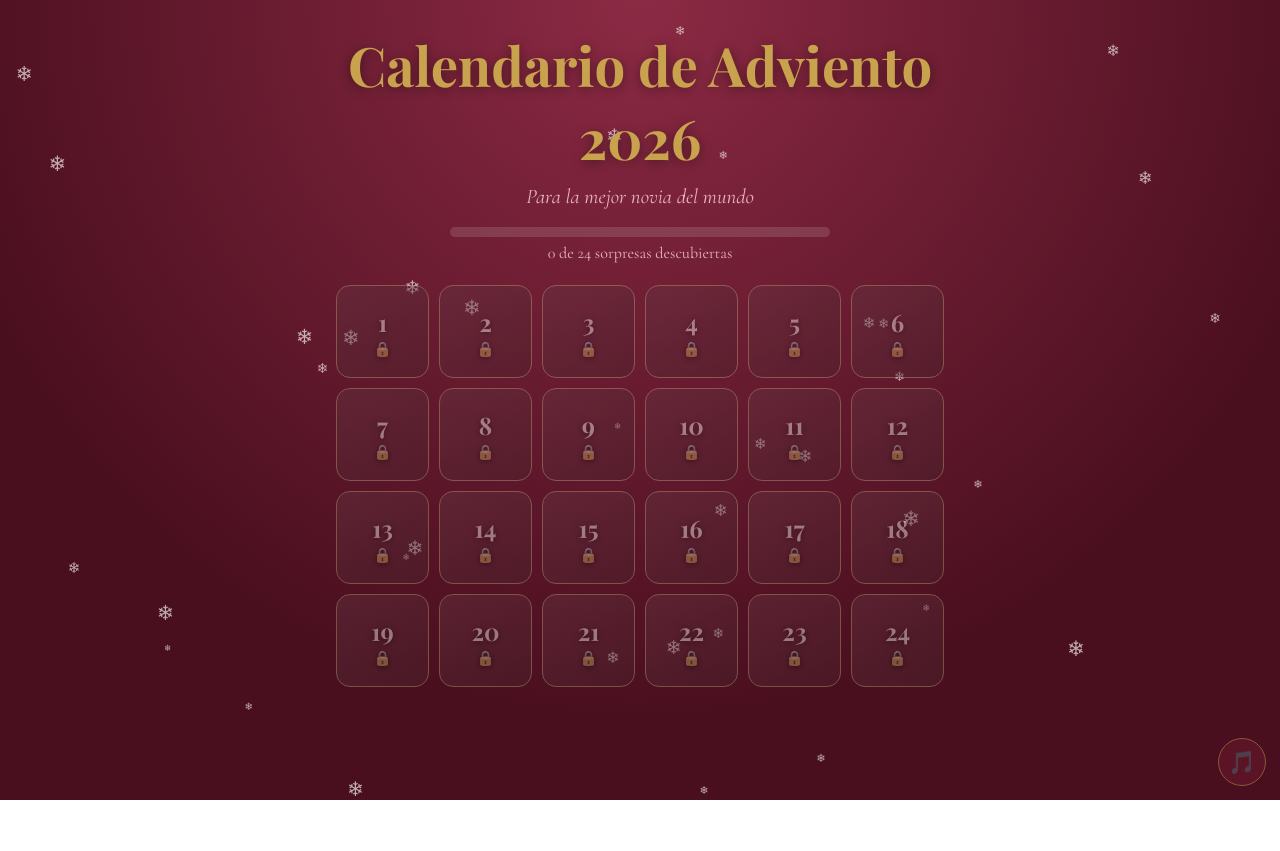
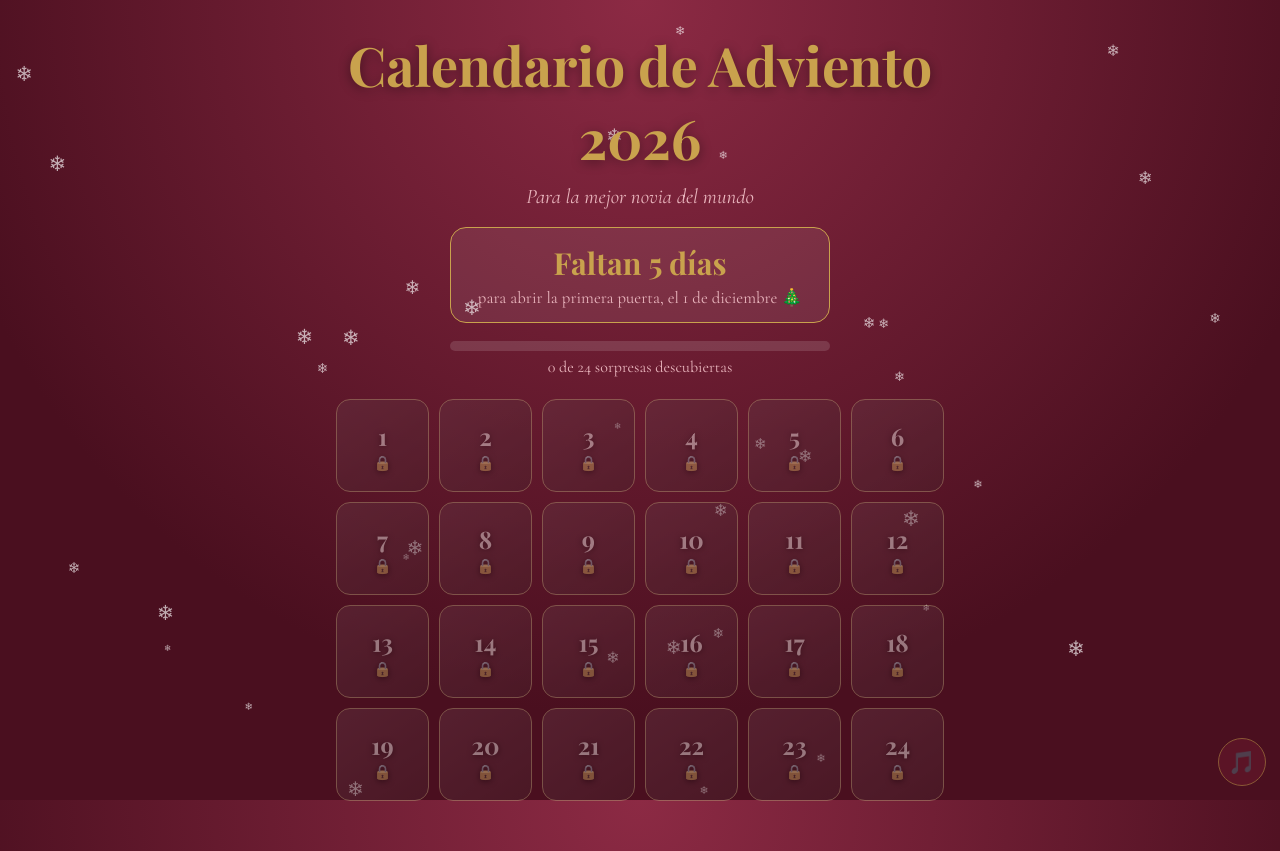
Before and after one commit to DaniCS13/Calendario-adviento-Itziar-2026, a plain HTML site: page index.html in a window 1280 px wide. Before the commit the page ends 800 px from the top, so only its background shows below. Drawn offline with nearby package versions, Linux system fonts and the light colour scheme.

Commit message:
Contador

```diff
--- a/css/style.css
+++ b/css/style.css
@@ -608,3 +608,25 @@ input {
     font: 600 .8rem system-ui, sans-serif;
     padding: 4px 8px
 }
+
+.cuenta {
+    margin: 4px auto 18px;
+    padding: 14px 18px;
+    max-width: 380px;
+    border: 1px solid var(--o);
+    border-radius: 16px;
+    background: #ffffff14;
+    display: flex;
+    flex-direction: column;
+    gap: 4px
+}
+
+.cuenta .cn {
+    font: 700 1.9rem "Playfair Display", Georgia, serif;
+    color: var(--o)
+}
+
+.cuenta .cs {
+    font-size: 1.05rem;
+    color: var(--p)
+}
--- a/js/app.js
+++ b/js/app.js
@@ -25,6 +25,19 @@
     const p = new Intl.DateTimeFormat("en-CA", { timeZone: C.zonaHoraria, year: "numeric", month: "2-digit", day: "2-digit" }).format(d).split("-").map(Number);
     const k = p[0] * 10000 + p[1] * 100 + p[2], a = C.anio * 10000;
     return k >= a + 1224 ? 24 : k >= a + 1201 ? p[2] : 0;
+  }
+
+  // Días que faltan hasta el 1 de diciembre (según la fecha real del servidor).
+  function diasHasta(d) {
+    const p = new Intl.DateTimeFormat("en-CA", { timeZone: C.zonaHoraria, year: "numeric", month: "2-digit", day: "2-digit" }).format(d).split("-").map(Number);
+    return Math.round((Date.UTC(C.anio, 11, 1) - Date.UTC(p[0], p[1] - 1, p[2])) / 864e5);
+  }
+  function contador(ahora) {
+    const n = diasHasta(ahora);
+    if (n < 1) return;
+    const e = document.createElement("div"); e.className = "cuenta";
+    e.innerHTML = `<span class="cn">${n === 1 ? "¡Solo falta 1 día!" : `Faltan ${n} días`}</span><span class="cs">para abrir la primera puerta, el 1 de diciembre 🎄</span>`;
+    $("#dedicatoria").after(e);
   }
 
   function toast(t) { const e = $("#toast"); e.textContent = t; e.classList.add("on"); setTimeout(() => e.classList.remove("on"), 2500); }
@@ -165,7 +178,9 @@
     $("#titulo").textContent = C.titulo; $("#dedicatoria").textContent = C.dedicatoria; document.title = C.titulo;
     const q = new URLSearchParams(location.search).get("dia");
     const t = q !== null ? parseInt(q, 10) : C.diaPrueba;
-    unlocked = Number.isInteger(t) ? Math.max(0, Math.min(24, t)) : diasDesbloqueados(await fecha());
+    const ahora = await fecha();
+    unlocked = Number.isInteger(t) ? Math.max(0, Math.min(24, t)) : diasDesbloqueados(ahora);
+    if (unlocked === 0) contador(ahora);
     if (PRUEBA) { const b = document.createElement("div"); b.className = "prueba"; b.textContent = "🧪 Modo prueba: el progreso no se guarda. Recarga para empezar de cero."; document.body.appendChild(b); }
     grid(); nieve(); flotantes(); musica();
     $("#grid").onclick = e => { const b = e.target.closest(".door"); if (b) openDay(+b.dataset.d); };
```
